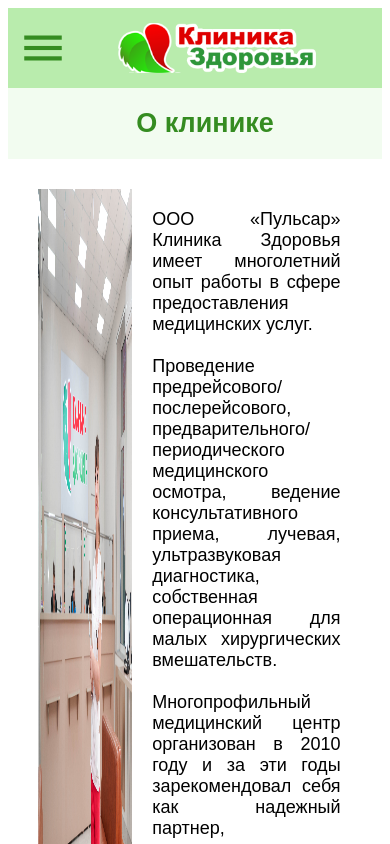
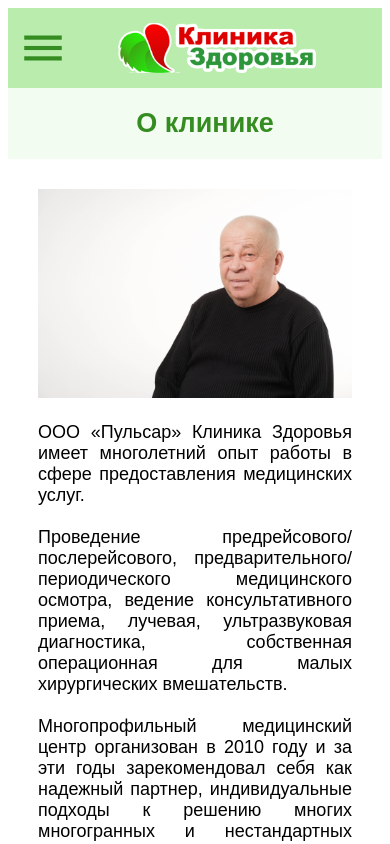
Before and after one commit to Ansanat/klinika, a Vue app: page /about-page in a window 390 px wide. Shown: the top 844 px of the page. Built offline with nearby package versions, Linux system fonts and the light colour scheme.

Commit message:
fix about page

```diff
--- a/src/pages/v-about-page.vue
+++ b/src/pages/v-about-page.vue
@@ -4,7 +4,7 @@
     <div class="v-about-header">
         <img
           class="v-about-header-image"
-          src="../images/main-gallery/Image1.jpg"
+          src="../images/main-gallery/Репин Андрей Александрович.jpg"
         />
         <div class="v-about-header-text">
           ООО «Пульсар» Клиника Здоровья имеет многолетний опыт работы в сфере предоставления медицинских услуг. <br><br>
@@ -33,7 +33,7 @@ export default {
   display: flex;
 
   &-image {
-    width: 30%;
+    width: 500px;
   }
 
   &-text {
@@ -45,4 +45,34 @@ export default {
   }
 }
 
+@media screen and (max-width: 700px) {
+  .v-about-header {
+    display: block;
+
+    &-image{
+      width: 100%;
+    }
+
+    &-text {
+      margin-left: 0px;
+      width: 100%;
+    }
+  }
+}
+
+@media screen and (min-width: 701px) and  (max-width: 1100px){
+    .v-about-header {
+      display: block;
+
+      &-image{
+        width: 100%;
+      }
+
+      &-text {
+        margin-left: 0px;
+        width: 100%;
+      }
+    }
+}
+
 </style>
```
Also changed, not shown: public/images/main-gallery/Репин Андрей Александрович.jpg (added), src/images/main-gallery/Репин Андрей Александрович.jpg (added).
